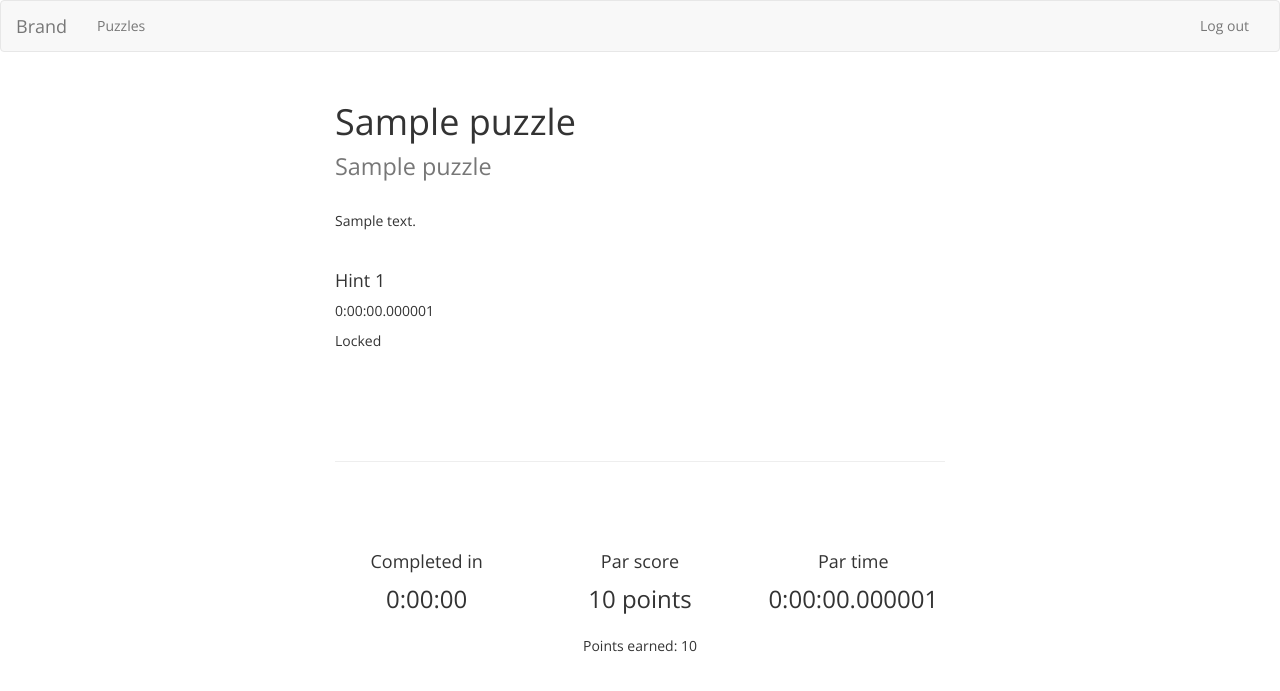
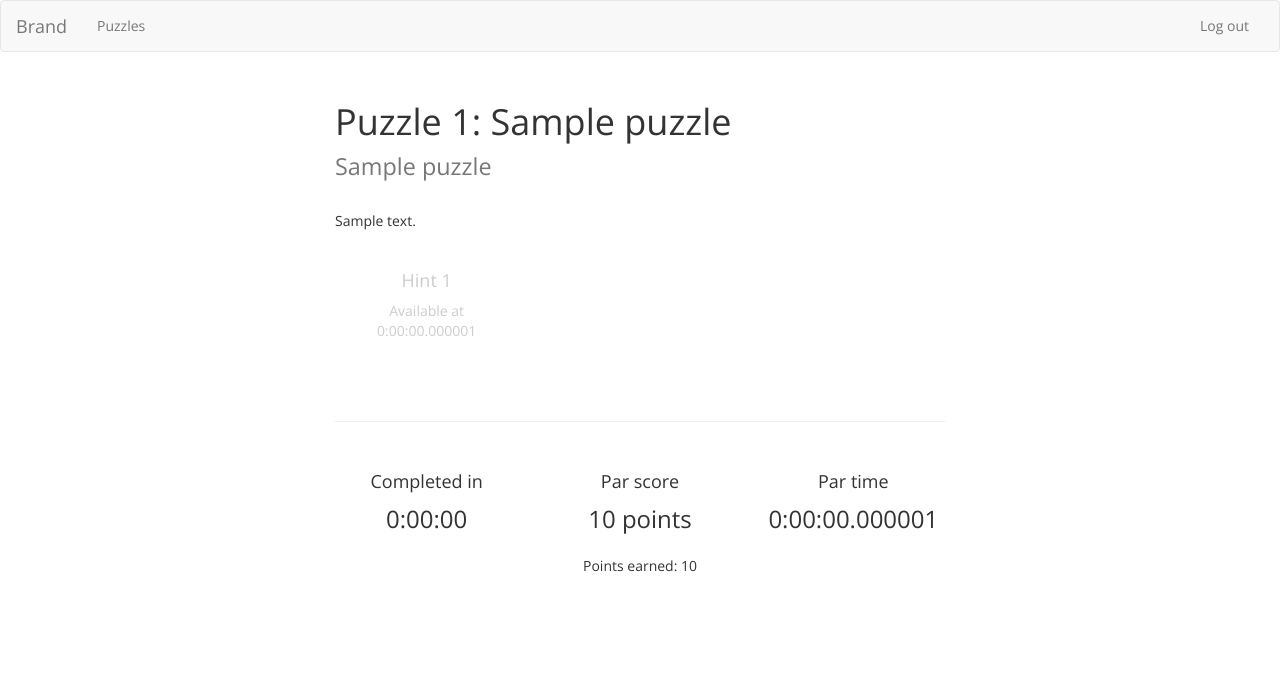
Before and after one commit to kevinzhe/puzzlehunt-112, a Django app: page /p/1/ in a window 1280 px wide. Shown: the top 691 px of the page. Run offline with Django 3.2, Linux system fonts and the light colour scheme; a user stored in the database is signed in; tables that the repository leaves empty hold one stand-in row (values such as "Sample post"); some libraries are stand-ins or nearby versions.

Commit message:
Refine display of hints

```diff
--- a/puzzlehunt_112_f15/puzzlehunt/static/puzzlehunt/css/puzzle.css
+++ b/puzzlehunt_112_f15/puzzlehunt/static/puzzlehunt/css/puzzle.css
@@ -8,8 +8,15 @@
 }
 
 hr {
-    margin-top: 80px;
-    margin-bottom: 80px;
+    margin-bottom: 40px;
+}
+
+.hint {
+    margin-bottom: 40px;
+}
+
+.hint.inactive {
+    color: #CCCCCC;
 }
 
 .info-header {
--- a/puzzlehunt_112_f15/puzzlehunt/static/puzzlehunt/js/puzzle.js
+++ b/puzzlehunt_112_f15/puzzlehunt/static/puzzlehunt/js/puzzle.js
@@ -22,4 +22,10 @@ $(document).ready(function() {
     parTimer.timer({
         seconds: elapsed,
     });
+
+    $('.hint').each(function() {
+        var timeToShow = $(this).data('time-to-show');
+        var shownAfter = $(this).data('show-after');
+        var remaining = Math.max(timeToShow-now, 0);
+    });
 });
--- a/puzzlehunt_112_f15/puzzlehunt/templates/puzzlehunt/puzzle.html
+++ b/puzzlehunt_112_f15/puzzlehunt/templates/puzzlehunt/puzzle.html
@@ -1,16 +1,18 @@
 {% extends 'puzzlehunt/puzzlehunt.html' %}
 {% block title %}Puzzle {{ order }}: {{ title }}{% endblock %}
+
 
 {% block css %}
     {% load staticfiles %}
     <link rel='stylesheet' type='text/css' href='{% static "puzzlehunt/css/puzzle.css" %}'>
 {% endblock %}
 
+
 {% block body %}
     <div class='container'>
         <div class='row'>
             <div class='col-sm-12'>
-                <h1>{{ title }}<br>
+                <h1>Puzzle {{ order }}: {{ title }}<br>
                 <small>{{ subtitle }}</small></h1>
             </div>
         </div>
@@ -21,17 +23,24 @@
             </div>
         </div>
 
-        <div class='row'>
+        <div class='row text-center'>
 {% for hint in hints %}
-            <div class='col-sm-4 hint' data-time-shown='{{ hint.time_to_show }}'>
+    {% if hint.can_show %}
+            <div class='col-sm-4 hint' data-time-to-show='{{ hint.time_to_show }}' data-show-after='{{ hint.time_shown }}'>
                 <h4>Hint {{ forloop.counter }}</h4>
-                <p>{{ hint.time_shown }}</p>
-    {% if hint.can_show %}
-                <p>{{ hint.text }}</p>
+                <p class='hint-text'>{{ hint.text }}</p>
+                <div class='hint-timer'></div>
+            </div>
     {% else %}
-                <p>Locked</p>
+            <div class='col-sm-4 hint inactive' data-time-to-show='{{ hint.time_to_show }}' data-show-after='{{ hint.time_shown }}'>
+                <h4>Hint {{ forloop.counter }}</h4>
+                <p class='hint-text'></p>
+                <div class='hint-timer'>
+                    Available at<br>
+                    {{ hint.time_shown }}
+                </div>
+            </div>
     {% endif %}
-            </div>
 {% endfor %}
         </div>
 
@@ -73,6 +82,7 @@
     </div>
 {% endblock %}
 
+
 {% block js %}
     <script src='{% static "puzzlehunt/js/puzzle.js" %}'></script>
 {% endblock %}
--- a/puzzlehunt_112_f15/puzzlehunt/templates/puzzlehunt/puzzlehunt.html
+++ b/puzzlehunt_112_f15/puzzlehunt/templates/puzzlehunt/puzzlehunt.html
@@ -32,8 +32,8 @@
             <li><a href='{% url "puzzle-index" %}'>Puzzles</a></li>
           </ul>
           <ul class='nav navbar-nav navbar-right'>
-{% if user %}
-            <li><a href='{% url "login" %}'>Log out</a></li>
+{% if user.is_authenticated %}
+            <li><a href='{% url "logout" %}'>Log out</a></li>
 {% else %}
             <li><a href='{% url "login" %}'>Log in</a></li>
 {% endif %}
```
Also changed, not shown: puzzlehunt_112_f15/puzzlehunt/static/puzzlehunt/css/puzzle-index.css (added, +18 -0 lines), puzzlehunt_112_f15/puzzlehunt/templates/puzzlehunt/puzzle-index.html (+13 -7 lines).
